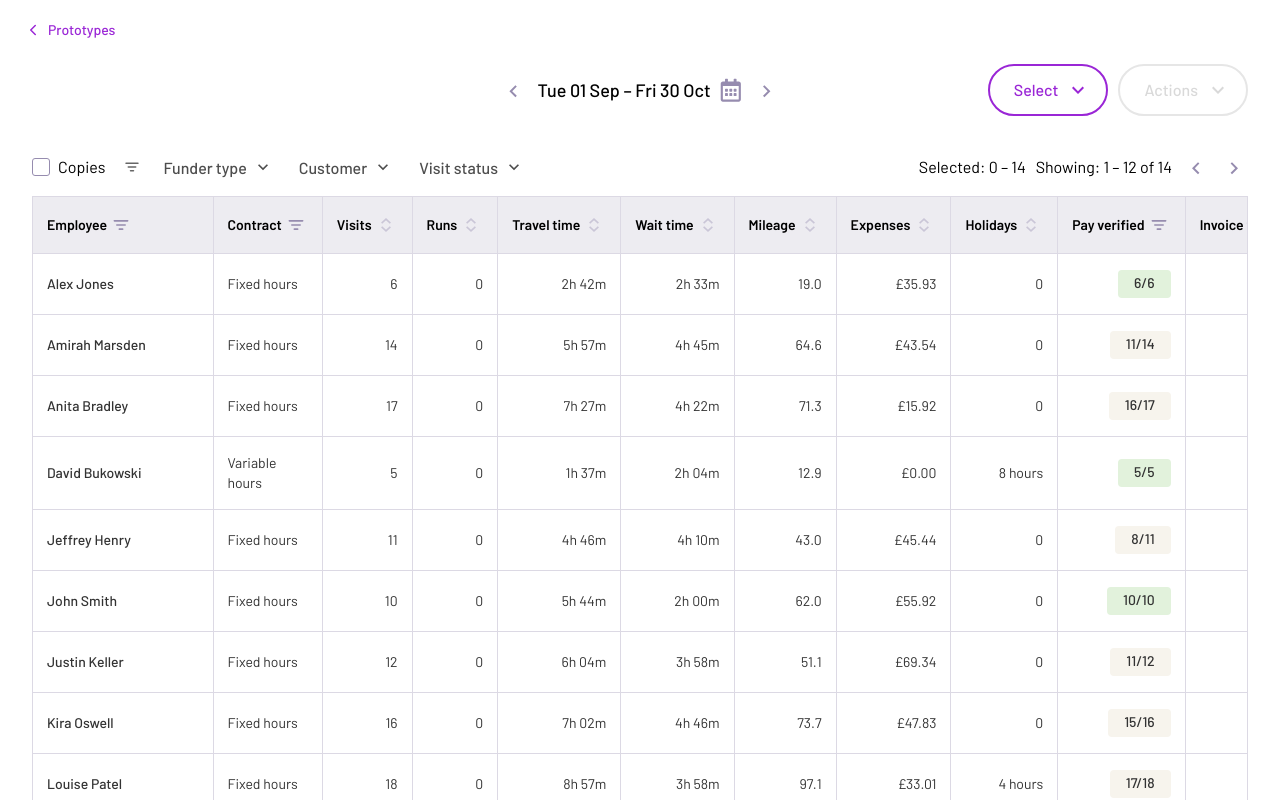
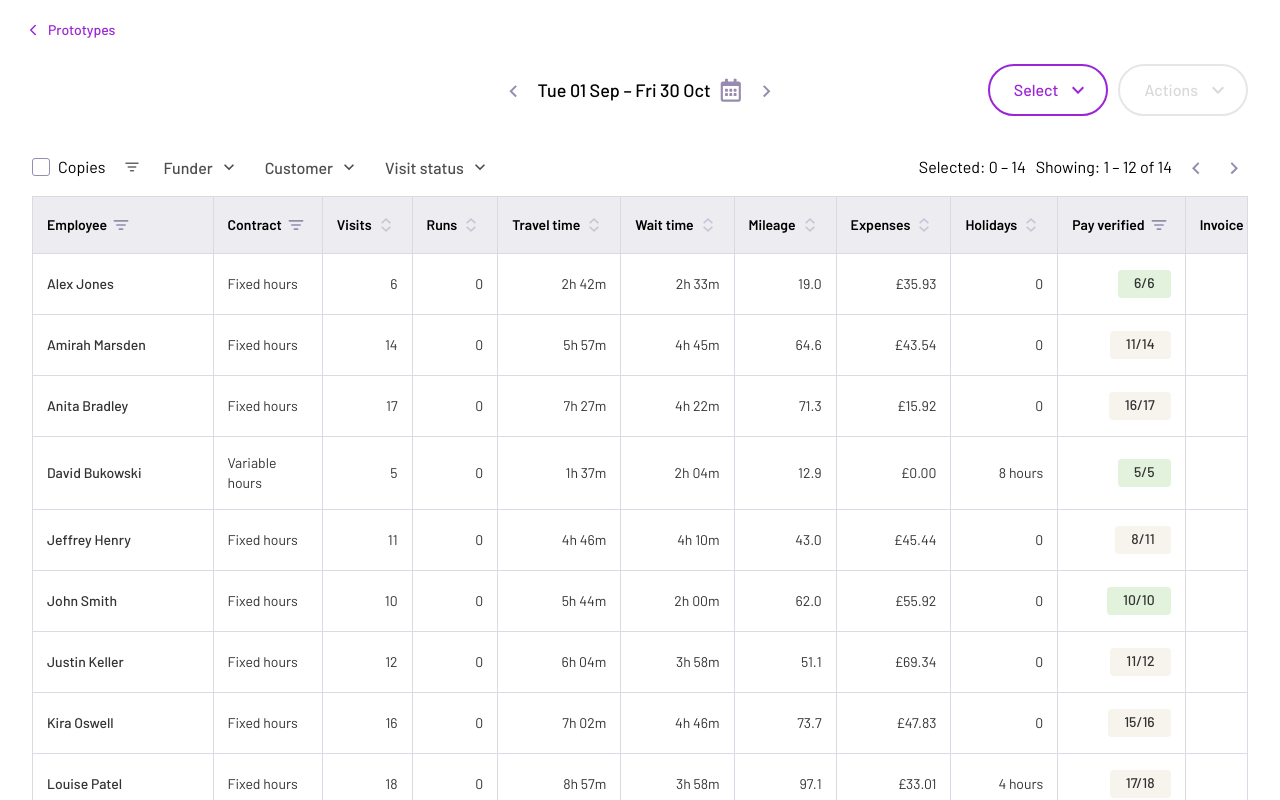
Before and after one commit to benbo86/PASS-Prototypes, a React (Vite) app in the folder timesheets/: page / in a window 1280 px wide. Shown: the top 800 px of the page. Built offline with nearby package versions, Linux system fonts and the light colour scheme.

Commit message:
Changed funder type filter back to funder

```diff
--- a/timesheets/src/Timesheets.jsx
+++ b/timesheets/src/Timesheets.jsx
@@ -409,7 +409,7 @@ export default function Timesheets() {
                 className={`ts-filter-pill ${funderFilter.size ? 'active' : ''}`}
                 onClick={() => openDropdown('funder')}
               >
-                <span>Funder type</span>
+                <span>Funder</span>
                 {funderFilter.size > 0 && <span className="ts-filter-count">{funderFilter.size}</span>}
                 <ChevronDown size={20} />
               </button>
--- a/timesheets/src/data.js
+++ b/timesheets/src/data.js
@@ -12,11 +12,11 @@ export const CUSTOMERS = [
   { id: 1,  name: 'Margaret Wilson',  funder: 'NHS South East' },
   { id: 2,  name: 'Robert Taylor',    funder: 'Southwark Council' },
   { id: 3,  name: 'Dorothy Hughes',   funder: 'NHS South East' },
-  { id: 4,  name: 'Patricia Moore',   funder: 'Self-funded' },
+  { id: 4,  name: 'Patricia Moore',   funder: 'Private' },
   { id: 5,  name: 'James Anderson',   funder: 'Southwark Council' },
   { id: 6,  name: 'Helen Davies',     funder: 'NHS South East' },
   { id: 7,  name: 'Thomas Clarke',    funder: 'Southwark Council' },
-  { id: 8,  name: 'Susan Roberts',    funder: 'Self-funded' },
+  { id: 8,  name: 'Susan Roberts',    funder: 'Private' },
   { id: 9,  name: 'Frank Harrison',   funder: 'NHS South East' },
   { id: 10, name: 'Jean Campbell',    funder: 'Southwark Council' },
 ];
```
